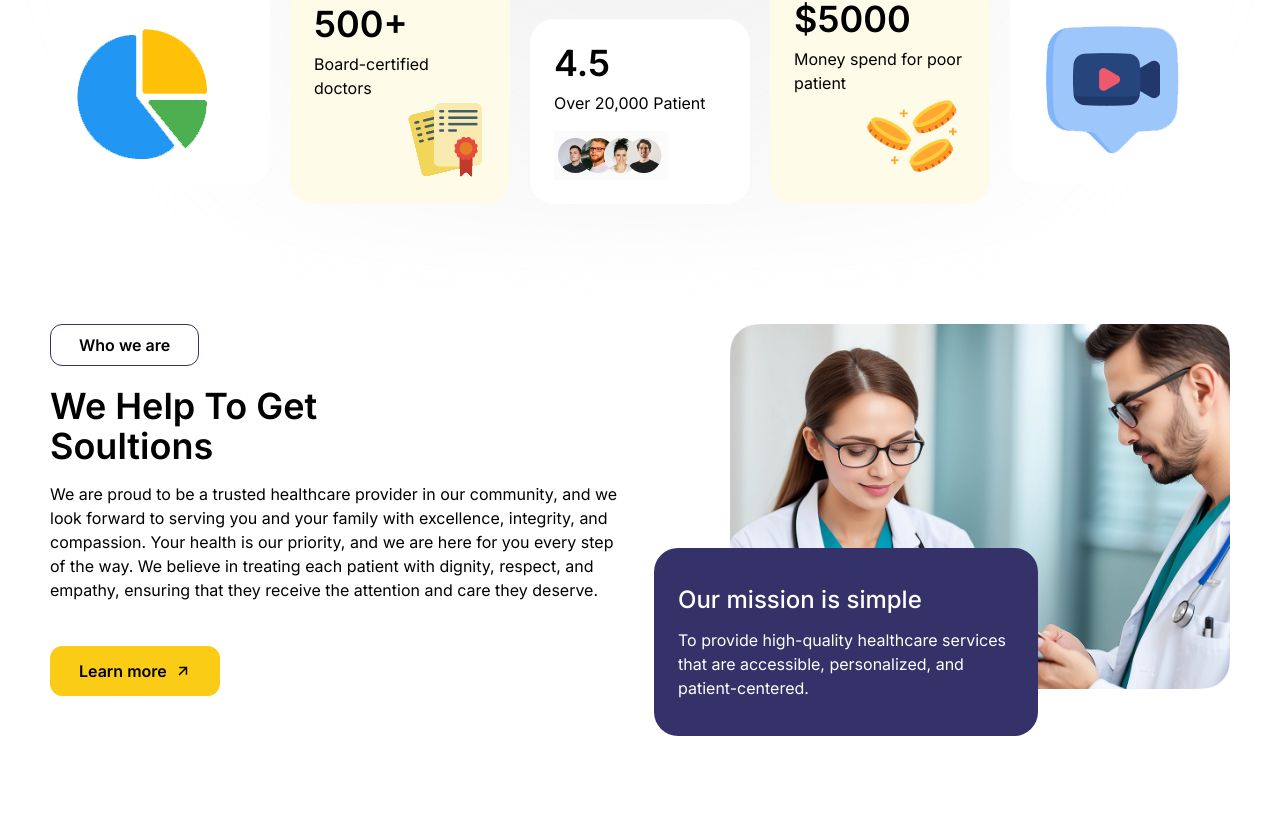
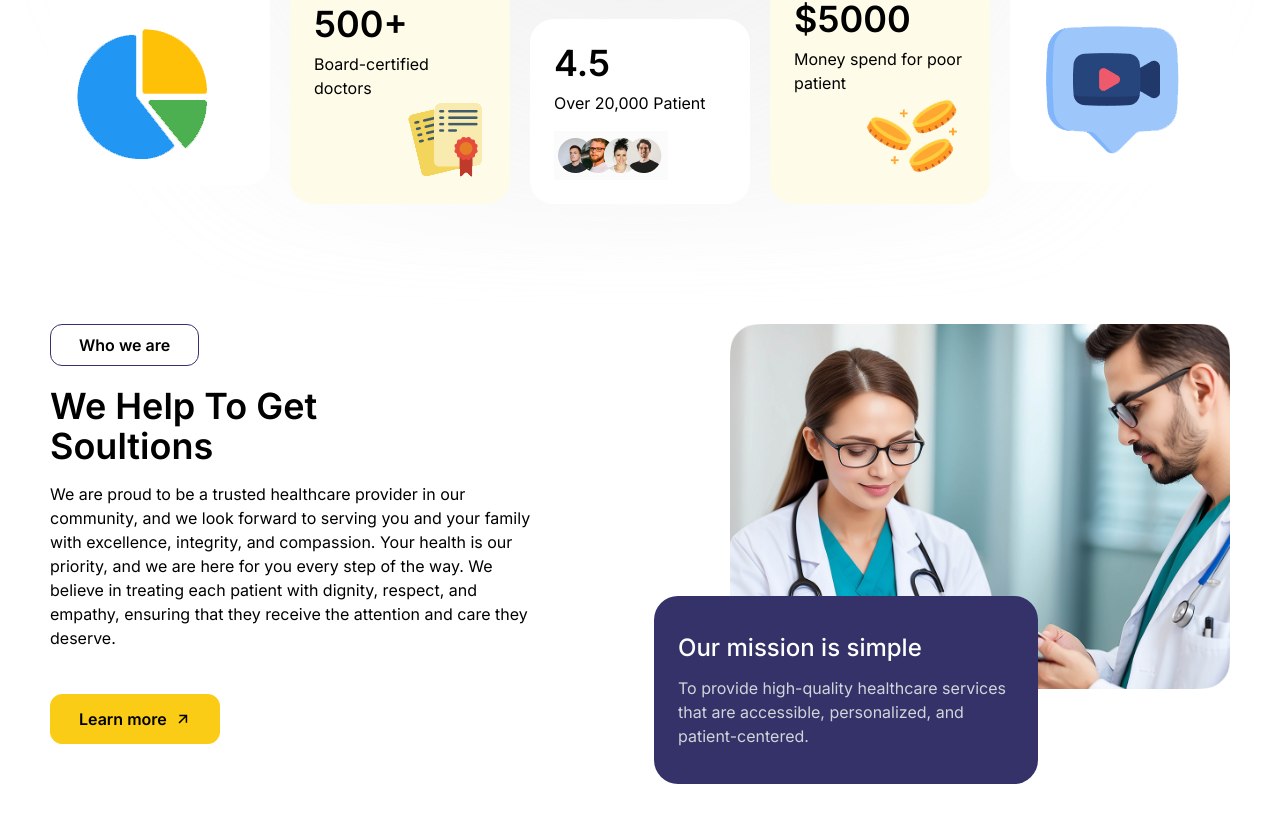
Before and after one commit to tahfeezmizan/doctors, a React (Vite) app: page / in a window 1280 px wide. Shown: the part 795-1617 px from the top of the page. Before the commit the page ends 1571 px from the top, so only its background shows below. Built offline with nearby package versions, Linux system fonts and the light colour scheme.

Commit message:
completeget soultions section

```diff
--- a/src/pages/Home/GetSoultions.jsx
+++ b/src/pages/Home/GetSoultions.jsx
@@ -12,7 +12,7 @@ const GetSoultions = () => {
                     </button>
 
                     <h2 className="text-4xl font-semibold mb-4">We Help To Get <br />Soultions</h2>
-                    <p className="text-base font-normal mb-11">We are proud to be a trusted healthcare provider in our community, and we look forward to serving you and your family with excellence, integrity, and compassion. Your health is our priority, and we are here for you every step of the way. We believe in treating each patient with dignity, respect, and empathy, ensuring that they receive the attention and care they deserve.
+                    <p className="text-base font-normal pr-20 mb-11">We are proud to be a trusted healthcare provider in our community, and we look forward to serving you and your family with excellence, integrity, and compassion. Your health is our priority, and we are here for you every step of the way. We believe in treating each patient with dignity, respect, and empathy, ensuring that they receive the attention and care they deserve.
                     </p>
 
                     <button className="text-base font-semibold border bg-yellow-400 border-yellow-400 px-7 py-3 rounded-xl flex items-center gap-2 hover:bg-yellow-500 hover:border-yellow-500">
@@ -22,7 +22,7 @@ const GetSoultions = () => {
                 <div className="col-span-3 relative">
                     <div className="w-96 bg-[#343268] px-6 py-9 text-white rounded-3xl absolute -bottom-10 left-0">
                         <h3 className="text-2xl font-medium mb-3">Our mission is simple</h3>
-                        <p className="text-base font-normal text-">To provide high-quality healthcare services that are accessible, personalized, and patient-centered.</p>
+                        <p className="text-base font-normal text-gray-300">To provide high-quality healthcare services that are accessible, personalized, and patient-centered.</p>
                     </div>
                     <img src={image} className="w-[500px] ml-auto" alt="" />
                 </div>
--- /dev/null
+++ b/src/pages/Home/Services.jsx
@@ -0,0 +1,11 @@
+import React from 'react';
+
+const Services = () => {
+    return (
+        <div>
+
+        </div>
+    );
+};
+
+export default Services;
```
